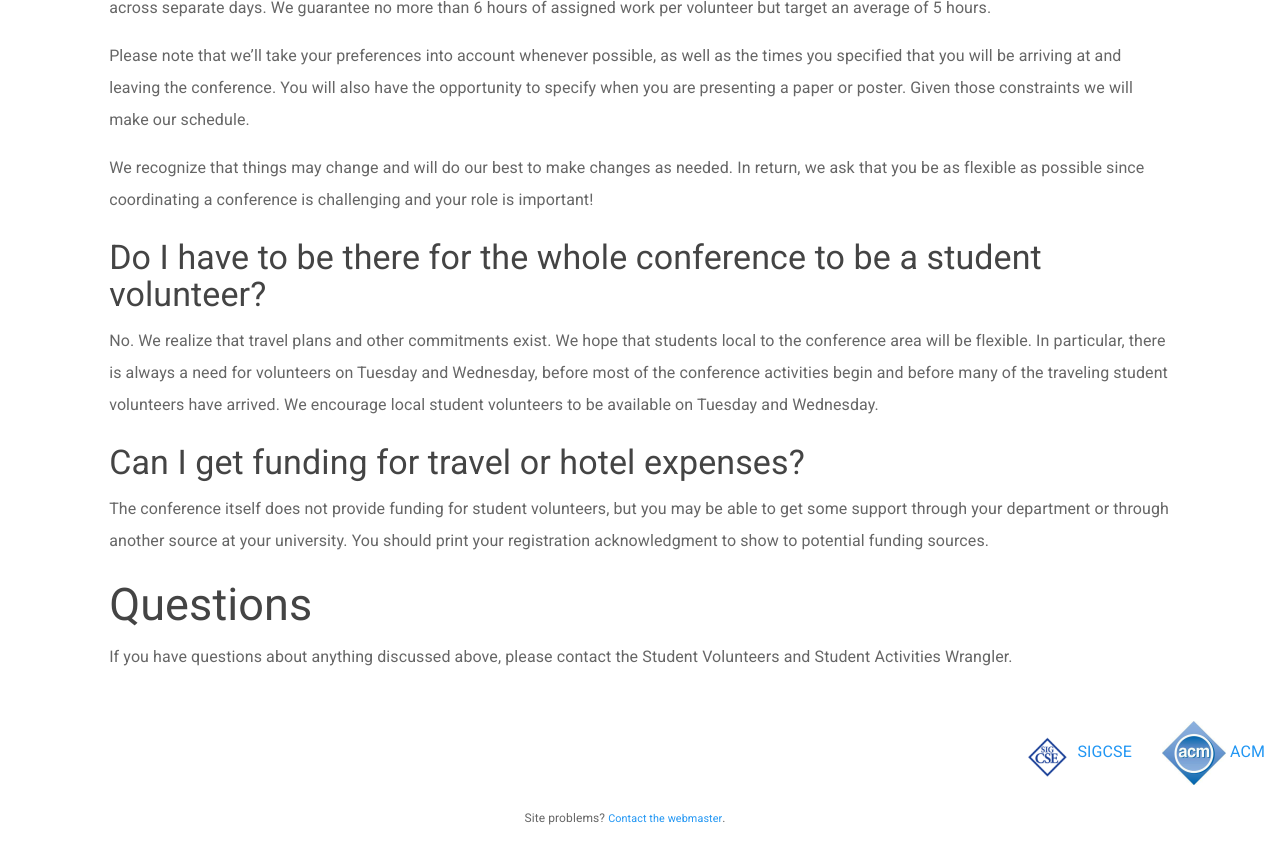
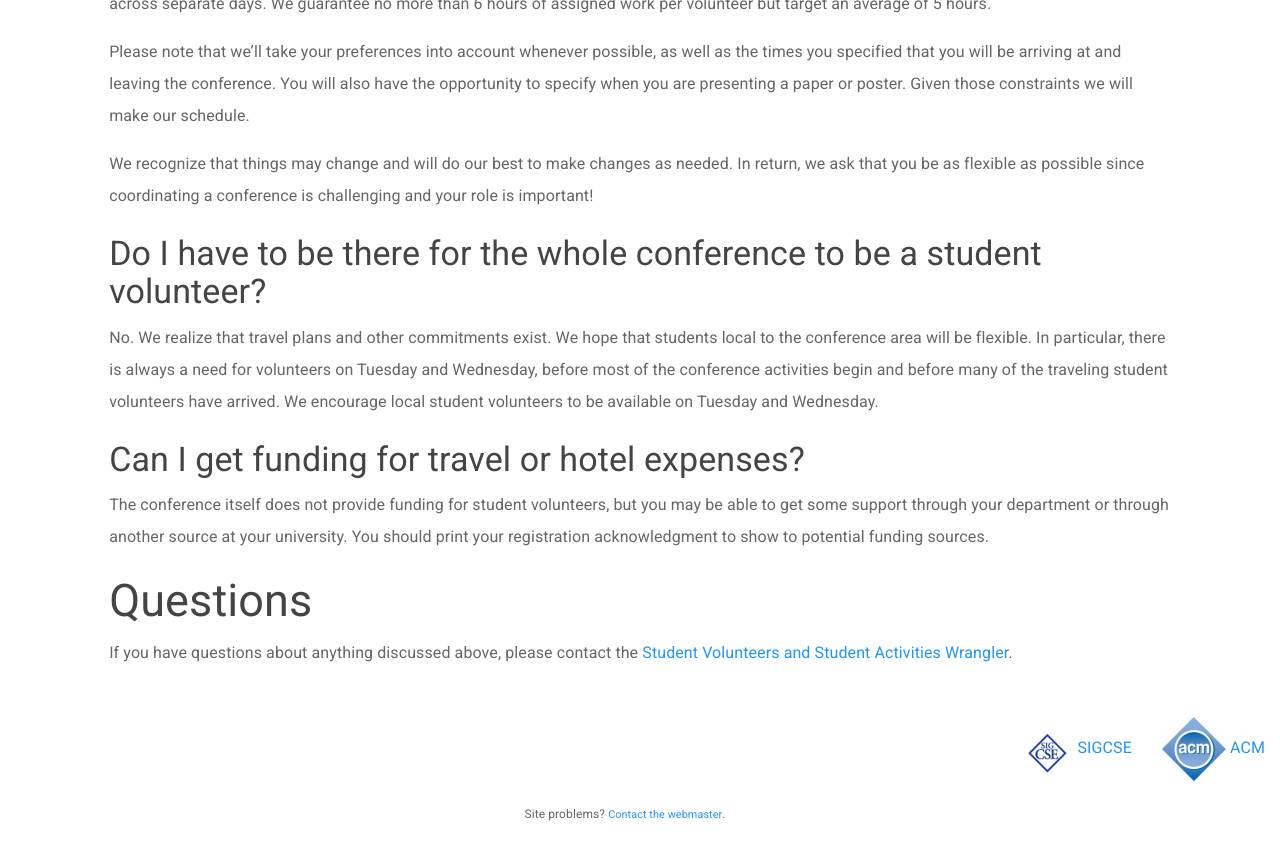
Before and after one commit to sigcsets/sigcse2017, a Jekyll site: the page built from info/studentvolunteers.md, in a window 1280 px wide and 900 px high, scrolled down 2938 px. Shown: the top 864 px of the window. Built offline with Jekyll 4.4.1, drawn with Linux system fonts in a browser that asks for light colours; some of the changed text lies outside the part shown.

Commit message:
Fixes student volunteers.
Also links to committees page at the bottom of all info pages.

```diff
--- a/_includes/submission-questions
+++ b/_includes/submission-questions
@@ -21,7 +21,7 @@
   {% assign plural = "s" %}
 {% endunless %}
 
-If you have questions about anything discussed above, please contact the {{site.data.main.upper}} {{site.data.main.year}} {{include.category}}{{plural}}.
+If you have questions about anything discussed above, please contact the <a href="/info/committees.html">{{site.data.main.upper}} {{site.data.main.year}} {{include.category}}{{plural}}</a>.
 
 <ul style="">
 {% for cochair in site.data.committee %}
--- a/info/studentvolunteers.md
+++ b/info/studentvolunteers.md
@@ -5,10 +5,14 @@
 
 Student volunteers are an important part of the SIGCSE Symposium and have been for many years. Each volunteer works for 5-6 hours, helping with various conference management activities. You’ll interact with the conference organizers and presenters and will meet other students from all over the world. More information about the experience, the benefits, and how to sign up are provided below.
 
-
+<div class="text-center">
+<h3>Volunteer Registration is Not Yet Open.</h3>
+</div>
+<!--
 <div class="text-center">
 <h3><a href="{{site.data.students.registrationurl}}">Register to Volunteer Here</a></h3>
 </div>
+-->
 
 ## How do I register to volunteer?
 Registering for SIGCSE as a student volunteer is a two step process.
```
